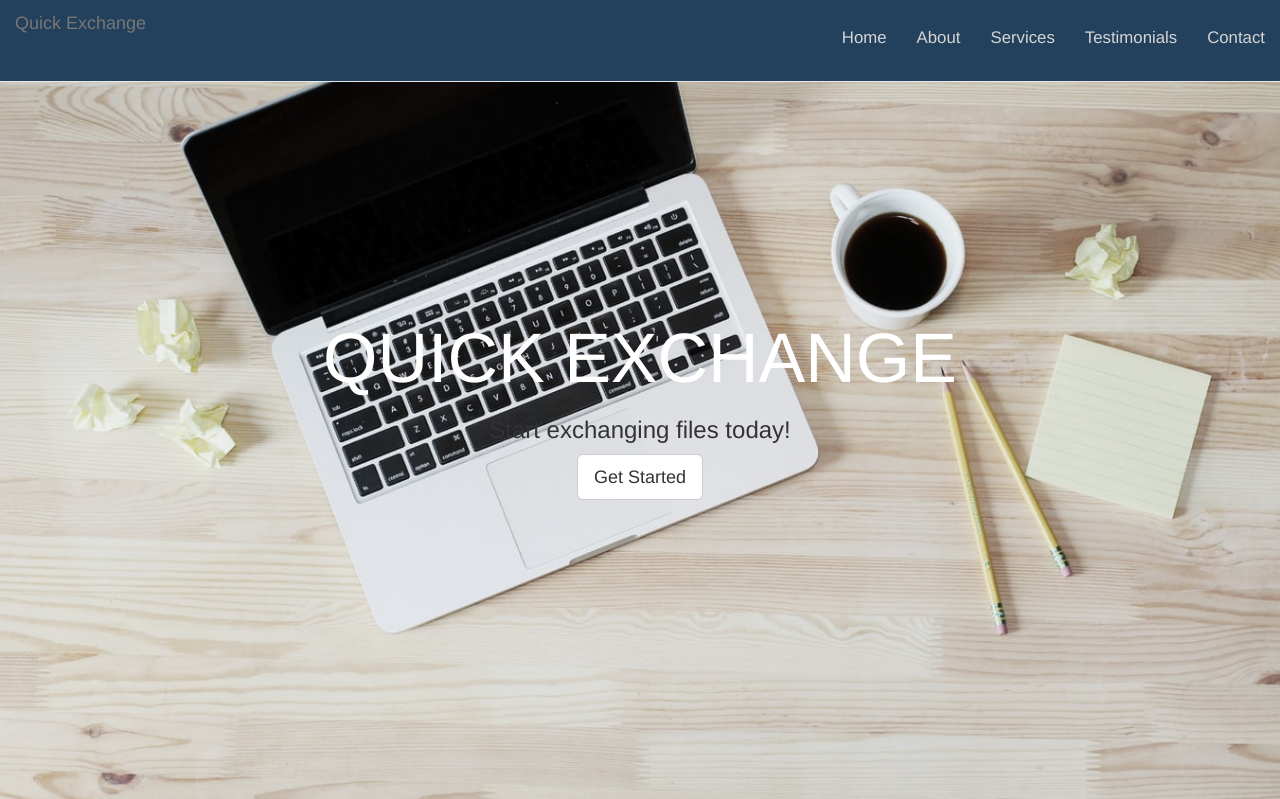
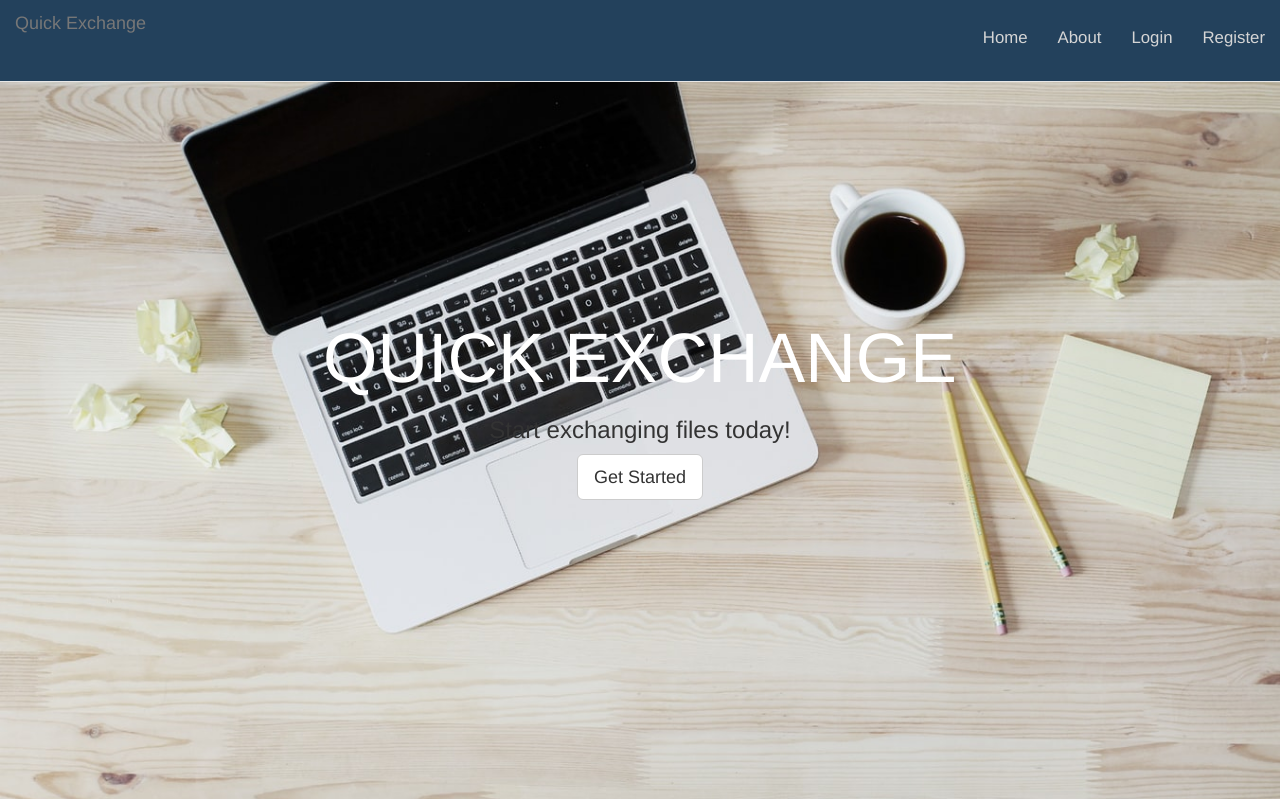
Before and after one commit to Francisco-Ibarra07/QuickExchange, a Flask app: page /home in a window 1280 px wide. Shown: the top 799 px of the page. Run offline with Flask 2, Linux system fonts and the light colour scheme; some libraries are stand-ins or nearby versions.

Commit message:
Updated nav routes

```diff
--- a/quickexchange/templates/landing-page.html
+++ b/quickexchange/templates/landing-page.html
@@ -1,4 +1,3 @@
-<!-- TODO(FI): Create a design for the landing page -->
 <!DOCTYPE html>
 <html>
 
@@ -9,7 +8,6 @@
   <link rel="stylesheet" href="https://cdnjs.cloudflare.com/ajax/libs/font-awesome/4.7.0/css/font-awesome.min.css">
   <script src="https://ajax.googleapis.com/ajax/libs/jquery/3.2.1/jquery.min.js"></script>
   <script src="https://maxcdn.bootstrapcdn.com/bootstrap/3.3.7/js/bootstrap.min.js"></script>
-  <link href="style.css" rel="stylesheet" />
   <link rel="stylesheet" type="text/css" href="{{ url_for('static', filename='landing-page.css') }}">
 
 </head>
@@ -29,17 +27,16 @@
           <span class="icon-bar"></span>
         </button>
         <!-- navbar-brand for logo images -->
-        <a class="navbar-brand" href="#">Quick Exchange</a>
+        <a class="navbar-brand" href="{{ url_for('home') }}">Quick Exchange</a>
       </div>
 
       <!-- Navigation buttons -->
       <div class="collapse navbar-collapse" id="navbar-collapse-main">
         <ul class="nav navbar-nav navbar-right">
-          <li><a class="active" href="#">Home</a></li>
-          <li><a href="#">About</a></li>
-          <li><a href="#">Services</a></li>
-          <li><a href="#">Testimonials</a></li>
-          <li><a href="#">Contact</a></li>
+          <li><a class="active" href="{{ url_for('home') }}">Home</a></li>
+          <li><a href="{{ url_for('about') }}">About</a></li>
+          <li><a href="{{ url_for('login') }}">Login</a></li>
+          <li><a href="{{ url_for('register') }}">Register</a></li>
         </ul>
       </div>
     </div>
@@ -50,6 +47,7 @@
     <div class="landing-text">
       <h1>QUICK EXCHANGE</h1>
       <h3>Start exchanging files today!</h3>
+      <!-- TODO(FI): Make a popout of 3 options: login, register, show more below -->
       <a href="#" class="btn btn-default btn-lg">Get Started</a>
     </div>
   </div>
```
